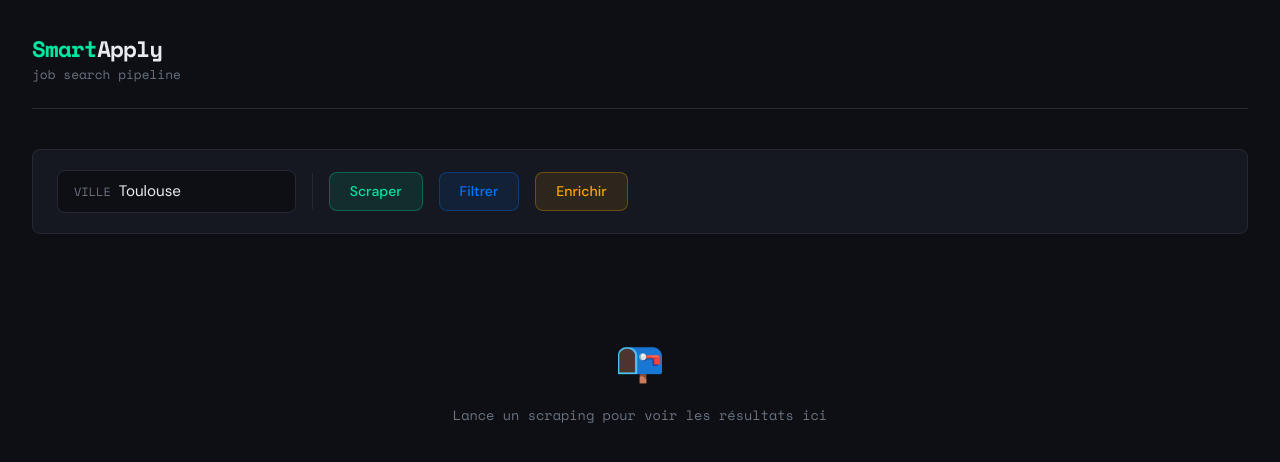
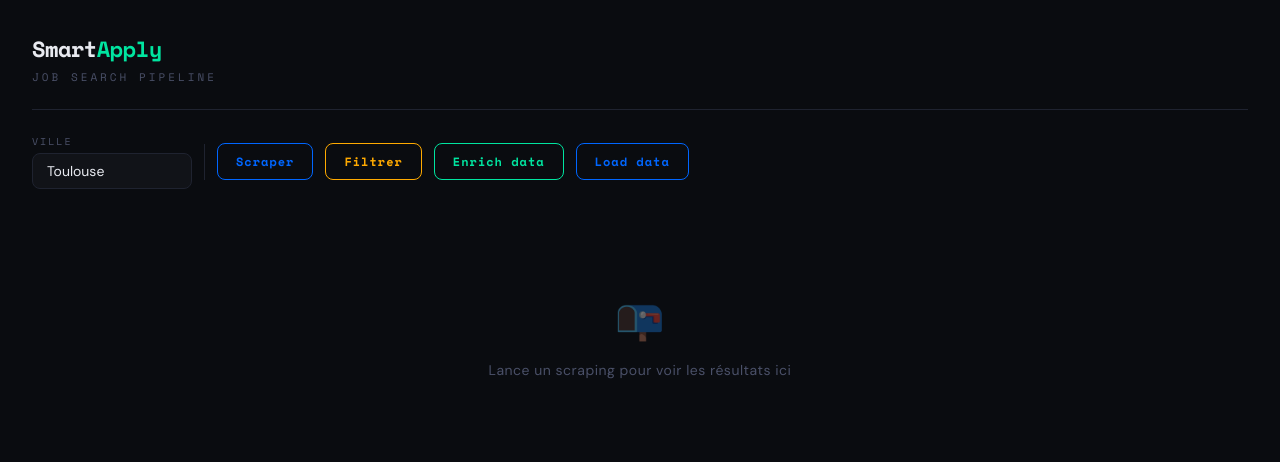
Before and after one commit to MatthieuFranques/SmartApply, an Angular app in the folder src/SmartApplyFront/: page / in a window 1280 px wide. Shown: the top 462 px of the page. Built offline with nearby package versions, Linux system fonts and the light colour scheme.

Commit message:
feat : add data in the dashboard

```diff
--- a/src/SmartApplyFront/src/app/pages/dashboard/dashboard.component.html
+++ b/src/SmartApplyFront/src/app/pages/dashboard/dashboard.component.html
@@ -12,19 +12,11 @@
       <label>VILLE</label>
       <input [(ngModel)]="city" placeholder="Toulouse" />
     </div>
-
     <div class="divider"></div>
-
-    <button class="btn btn-scrape" (click)="onScrape()" [disabled]="loading">
-       Scraper
-    </button>
-    <button class="btn btn-filter" (click)="onFilter()" [disabled]="loading">
-       Filtrer
-    </button>
-    <button class="btn btn-enrich" (click)="onEnrich()" [disabled]="loading">
-      Enrichir
-    </button>
-
+    <button class="btn btn-scrape"  (click)="onScrape()"      [disabled]="loading">Scraper</button>
+    <button class="btn btn-filter"  (click)="onFilter()"      [disabled]="loading">Filtrer</button>
+    <button class="btn btn-enrich"  (click)="onEnrich()"      [disabled]="loading">Enrich data</button>
+    <button class="btn btn-scrape"    (click)="loadResults()"   [disabled]="loading">Load data</button>
     <div class="status-bar" *ngIf="loading || statusMessage">
       <div class="dot" *ngIf="loading"></div>
       {{ statusMessage }}
@@ -33,7 +25,7 @@
 
   <div class="stats" *ngIf="companies.length">
     <div class="stat">
-      <span class="stat-value">{{ companies.length }}</span>
+      <span class="stat-value">{{ filteredCompanies.length }}</span>
       <span class="stat-label">Entreprises</span>
     </div>
     <div class="stat">
@@ -50,7 +42,24 @@
     </div>
   </div>
 
-  <div class="table-wrapper" *ngIf="companies.length; else emptyState">
+  <!-- Filtres par ville -->
+  <div class="city-filters" *ngIf="availableCities.length > 1">
+    <span class="filter-label">Ville</span>
+    <button class="city-chip all"
+            [class.active]="selectedCity === 'all'"
+            (click)="filterByCity('all')">
+      Toutes ({{ companies.length }})
+    </button>
+    <button *ngFor="let c of availableCities"
+            class="city-chip"
+            [class.active]="selectedCity === c"
+            (click)="filterByCity(c)">
+      {{ c }} ({{ countByCity(c) }})
+    </button>
+  </div>
+
+  <div class="table-wrapper" *ngIf="filteredCompanies.length; else emptyState">
+    <div class="table-scroll">
       <table>
         <thead>
           <tr>
@@ -59,25 +68,22 @@
             <th>Ville</th>
             <th>Secteur</th>
             <th>Taille</th>
-          <th>Fondée</th>
             <th>Recrute</th>
             <th>Offres</th>
             <th>Contact</th>
-          <th>Tech</th>
-          <th>Statut</th>
           </tr>
         </thead>
         <tbody>
-        <tr *ngFor="let c of companies" [class.error]="c.scrape_status === 'error'">
-          <td>{{ c.nom }}</td>
+          <tr *ngFor="let c of filteredCompanies"
+              [class.row-error]="c.scrape_status === 'error'">
+            <td class="td-truncate" [title]="c.nom">{{ c.nom }}</td>
             <td><a [href]="'https://' + c.domaine" target="_blank">{{ c.domaine }}</a></td>
             <td>{{ c.ville }}</td>
             <td>{{ c.secteur }}</td>
             <td>{{ c.company_size_hint || '—' }}</td>
-          <td>{{ c.founded_hint || '—' }}</td>
             <td>
               <span [class]="'badge ' + (c.is_recruiting ? 'green' : 'grey')">
-              {{ c.is_recruiting ? '✅ Oui' : '❌ Non' }}
+                {{ c.is_recruiting ? 'Oui' : 'Non' }}
               </span>
             </td>
             <td>{{ c.job_offers?.length || '—' }}</td>
@@ -85,15 +91,10 @@
               <a *ngIf="c.contact_form?.url" [href]="c.contact_form.url" target="_blank">🔗</a>
               <span *ngIf="!c.contact_form?.url">—</span>
             </td>
-          <td>
-            <div class="tags">
-              <span *ngFor="let t of c.tech_keywords?.slice(0,3)" class="tag">{{ t }}</span>
-            </div>
-          </td>
-          <td><span [class]="'badge ' + c.scrape_status">{{ c.scrape_status }}</span></td>
           </tr>
         </tbody>
       </table>
+    </div>
   </div>
 
   <ng-template #emptyState>
--- a/src/SmartApplyFront/src/app/pages/dashboard/dashboard.component.scss
+++ b/src/SmartApplyFront/src/app/pages/dashboard/dashboard.component.scss
@@ -1,102 +1,93 @@
-/* dashboard.component.scss */
-
 @import url('https://fonts.googleapis.com/css2?family=Space+Mono:wght@400;700&family=DM+Sans:wght@300;400;500;600&display=swap');
 
-
+// ─── Variables ───────────────────────────────────────────────
 :host {
-  --bg:        #0d0f14;
-  --surface:   #151820;
-  --border:    #252932;
+  --bg:        #0a0c10;
+  --surface:   #111318;
+  --surface2:  #181b22;
+  --border:    #1f2330;
   --accent:    #00e5a0;
-  --accent2:   #0077ff;
-  --danger:    #ff4757;
-  --warning:   #ffa502;
+  --accent2:   #0066ff;
+  --danger:    #ff4455;
+  --warning:   #ffaa00;
   --text:      #e8eaf0;
-  --muted:     #6b7280;
+  --muted:     #4a5068;
   --radius:    8px;
 }
 
 * { box-sizing: border-box; margin: 0; padding: 0; }
 
 .dashboard {
+  min-height: 100vh;
   background: var(--bg);
-  min-height: 100vh;
+  color: var(--text);
   font-family: 'DM Sans', sans-serif;
-  color: var(--text);
-  padding: 2rem;
+  padding: 32px;
+  display: flex;
+  flex-direction: column;
+  gap: 24px;
 }
 
-/* ─── Header ─── */
+// ─── Header ──────────────────────────────────────────────────
 .header {
   display: flex;
   align-items: center;
-  gap: 1rem;
-  margin-bottom: 2.5rem;
+  justify-content: space-between;
+  padding-bottom: 24px;
   border-bottom: 1px solid var(--border);
-  padding-bottom: 1.5rem;
 
   .logo {
     font-family: 'Space Mono', monospace;
-    font-size: 1.4rem;
+    font-size: 22px;
     font-weight: 700;
-    color: var(--accent);
-    letter-spacing: -0.03em;
+    color: var(--text);
+    letter-spacing: -0.5px;
 
-    span {
-      color: var(--text);
-    }
+    span { color: var(--accent); }
   }
 
   .subtitle {
-    font-size: 0.8rem;
+    font-size: 11px;
+    letter-spacing: 3px;
+    text-transform: uppercase;
     color: var(--muted);
+    margin-top: 4px;
     font-family: 'Space Mono', monospace;
   }
 }
 
-/* ─── Controls ─── */
+// ─── Controls ────────────────────────────────────────────────
 .controls {
   display: flex;
   align-items: center;
-  gap: 1rem;
-  margin-bottom: 2rem;
+  gap: 12px;
   flex-wrap: wrap;
-  background: var(--surface);
-  padding: 1.25rem 1.5rem;
-  border-radius: var(--radius);
-  border: 1px solid var(--border);
 
   .city-input {
     display: flex;
-    align-items: center;
-    gap: 0.5rem;
-    background: var(--bg);
-    border: 1px solid var(--border);
-    border-radius: var(--radius);
-    padding: 0 1rem;
-    transition: border-color 0.2s;
-
-    &:focus-within {
-      border-color: var(--accent);
-    }
+    flex-direction: column;
+    gap: 4px;
 
     label {
-      font-size: 0.75rem;
+      font-family: 'Space Mono', monospace;
+      font-size: 10px;
+      letter-spacing: 2px;
       color: var(--muted);
-      font-family: 'Space Mono', monospace;
-      white-space: nowrap;
     }
 
     input {
-      background: transparent;
-      border: none;
-      outline: none;
+      background: var(--surface);
+      border: 1px solid var(--border);
+      border-radius: var(--radius);
       color: var(--text);
       font-family: 'DM Sans', sans-serif;
-      font-size: 0.95rem;
-      padding: 0.65rem 0;
+      font-size: 14px;
+      padding: 8px 14px;
       width: 160px;
+      transition: border-color 0.2s;
+      outline: none;
 
+      &:focus { border-color: var(--accent); }
       &::placeholder { color: var(--muted); }
     }
   }
@@ -106,131 +97,191 @@
     height: 36px;
     background: var(--border);
   }
+}
 
+// ─── Boutons ─────────────────────────────────────────────────
 .btn {
-    display: flex;
-    align-items: center;
-    gap: 0.5rem;
-    padding: 0.6rem 1.25rem;
+  font-family: 'Space Mono', monospace;
+  font-size: 12px;
+  font-weight: 700;
+  letter-spacing: 1px;
+  padding: 9px 18px;
   border-radius: var(--radius);
   border: 1px solid transparent;
-    font-family: 'DM Sans', sans-serif;
-    font-size: 0.875rem;
-    font-weight: 500;
   cursor: pointer;
-    transition: all 0.15s ease;
+  transition: all 0.15s;
+  white-space: nowrap;
 
-    &:disabled {
-      opacity: 0.4;
-      cursor: not-allowed;
+  &:disabled { opacity: 0.4; cursor: not-allowed; }
+
+  &.btn-scrape {
+    background: transparent;
+    border-color: var(--accent2);
+    color: var(--accent2);
+    &:hover:not(:disabled) { background: var(--accent2); color: #fff; }
   }
 
-    &.btn-scrape {
-      background: rgba(0, 229, 160, 0.1);
-      border-color: rgba(0, 229, 160, 0.3);
+  &.btn-filter {
+    background: transparent;
+    border-color: var(--warning);
+    color: var(--warning);
+    &:hover:not(:disabled) { background: var(--warning); color: #000; }
+  }
+
+  &.btn-enrich {
+    background: transparent;
+    border-color: var(--accent);
     color: var(--accent);
+    &:hover:not(:disabled) { background: var(--accent); color: #000; }
+  }
 
-      &:hover:not(:disabled) {
-        background: rgba(0, 229, 160, 0.2);
-        border-color: var(--accent);
+  &.btn-load {
+    background: var(--surface2);
+    border-color: var(--border);
+    color: var(--muted);
+    &:hover:not(:disabled) { border-color: var(--text); color: var(--text); }
   }
 }
 
-    &.btn-filter {
-      background: rgba(0, 119, 255, 0.1);
-      border-color: rgba(0, 119, 255, 0.3);
-      color: var(--accent2);
-
-      &:hover:not(:disabled) {
-        background: rgba(0, 119, 255, 0.2);
-        border-color: var(--accent2);
-      }
-    }
-
-    &.btn-enrich {
-      background: rgba(255, 165, 2, 0.1);
-      border-color: rgba(255, 165, 2, 0.3);
-      color: var(--warning);
-
-      &:hover:not(:disabled) {
-        background: rgba(255, 165, 2, 0.2);
-        border-color: var(--warning);
-      }
-    }
-  }
-
+// ─── Status bar ──────────────────────────────────────────────
 .status-bar {
-    margin-left: auto;
   display: flex;
   align-items: center;
-    gap: 0.5rem;
-    font-size: 0.8rem;
+  gap: 8px;
+  font-family: 'Space Mono', monospace;
+  font-size: 11px;
   color: var(--muted);
-    font-family: 'Space Mono', monospace;
+  margin-left: 8px;
 
   .dot {
     width: 6px;
     height: 6px;
     border-radius: 50%;
     background: var(--accent);
-      animation: pulse 1.5s infinite;
-    }
+    animation: pulse 1s infinite;
   }
 }
 
-/* ─── Stats bar ─── */
+@keyframes pulse {
+  0%, 100% { opacity: 1; transform: scale(1); }
+  50%       { opacity: 0.4; transform: scale(0.8); }
+}
+
+// ─── Stats ───────────────────────────────────────────────────
 .stats {
   display: flex;
-  gap: 1rem;
-  margin-bottom: 1.5rem;
+  gap: 16px;
 
   .stat {
     background: var(--surface);
     border: 1px solid var(--border);
     border-radius: var(--radius);
-    padding: 0.75rem 1.25rem;
+    padding: 16px 24px;
     display: flex;
     flex-direction: column;
-    gap: 0.2rem;
+    gap: 4px;
+    min-width: 110px;
 
     .stat-value {
       font-family: 'Space Mono', monospace;
-      font-size: 1.5rem;
+      font-size: 28px;
       font-weight: 700;
       color: var(--accent);
+      line-height: 1;
     }
 
     .stat-label {
-      font-size: 0.75rem;
+      font-size: 11px;
+      letter-spacing: 1.5px;
+      text-transform: uppercase;
       color: var(--muted);
     }
   }
 }
 
-/* ─── Table ─── */
+// ─── Filtres ville ───────────────────────────────────────────
+.city-filters {
+  display: flex;
+  align-items: center;
+  gap: 8px;
+  flex-wrap: wrap;
+
+  .filter-label {
+    font-family: 'Space Mono', monospace;
+    font-size: 10px;
+    letter-spacing: 2px;
+    color: var(--muted);
+    text-transform: uppercase;
+    margin-right: 4px;
+  }
+
+  .city-chip {
+    font-family: 'Space Mono', monospace;
+    font-size: 11px;
+    padding: 5px 14px;
+    border-radius: 20px;
+    border: 1px solid var(--border);
+    background: transparent;
+    color: var(--muted);
+    cursor: pointer;
+    transition: all 0.15s;
+
+    &:hover { border-color: var(--text); color: var(--text); }
+
+    &.active {
+      background: var(--accent);
+      border-color: var(--accent);
+      color: #000;
+      font-weight: 700;
+    }
+
+    &.all.active {
+      background: var(--accent2);
+      border-color: var(--accent2);
+      color: #fff;
+    }
+  }
+}
+
+// ─── Tableau ─────────────────────────────────────────────────
 .table-wrapper {
   background: var(--surface);
   border: 1px solid var(--border);
   border-radius: var(--radius);
-  overflow: auto;
+  overflow: hidden;
+
+  .table-scroll {
+    overflow-y: auto;
+    max-height: 560px;
+
+    // Scrollbar custom
+    &::-webkit-scrollbar       { width: 6px; }
+    &::-webkit-scrollbar-track { background: var(--surface); }
+    &::-webkit-scrollbar-thumb { background: var(--border); border-radius: 3px; }
+    &::-webkit-scrollbar-thumb:hover { background: var(--muted); }
+  }
 
   table {
     width: 100%;
     border-collapse: collapse;
-    font-size: 0.85rem;
+    font-size: 13px;
+  }
 
-    thead tr {
-      border-bottom: 1px solid var(--border);
+  thead {
+    position: sticky;
+    top: 0;
+    z-index: 10;
+    background: var(--surface2);
 
     th {
-        padding: 0.85rem 1rem;
+      padding: 12px 16px;
       text-align: left;
       font-family: 'Space Mono', monospace;
-        font-size: 0.7rem;
+      font-size: 10px;
+      letter-spacing: 1.5px;
+      text-transform: uppercase;
       color: var(--muted);
-        font-weight: 400;
-        letter-spacing: 0.05em;
-        text-transform: uppercase;
+      border-bottom: 1px solid var(--border);
       white-space: nowrap;
     }
   }
@@ -239,16 +290,14 @@
     border-bottom: 1px solid var(--border);
     transition: background 0.1s;
 
-      &:hover { background: rgba(255,255,255,0.02); }
     &:last-child { border-bottom: none; }
-
-      &.error {
-        opacity: 0.5;
-      }
+    &:hover { background: var(--surface2); }
+    &.row-error { border-left: 2px solid var(--danger); }
 
     td {
-        padding: 0.85rem 1rem;
+      padding: 12px 16px;
       vertical-align: middle;
+      color: var(--text);
       white-space: nowrap;
 
       a {
@@ -259,55 +308,59 @@
     }
   }
 }
-}
 
-/* ─── Badges ─── */
+// ─── Badges ──────────────────────────────────────────────────
 .badge {
   display: inline-flex;
   align-items: center;
-  padding: 0.2rem 0.6rem;
-  border-radius: 4px;
-  font-size: 0.75rem;
+  padding: 3px 10px;
+  border-radius: 20px;
   font-family: 'Space Mono', monospace;
-  font-weight: 400;
+  font-size: 10px;
+  font-weight: 700;
+  letter-spacing: 0.5px;
 
-  &.green  { background: rgba(0,229,160,0.1);  color: var(--accent);  border: 1px solid rgba(0,229,160,0.2); }
-  &.grey   { background: rgba(107,114,128,0.1); color: var(--muted);   border: 1px solid rgba(107,114,128,0.2); }
-  &.ok     { background: rgba(0,229,160,0.1);  color: var(--accent);  border: 1px solid rgba(0,229,160,0.2); }
-  &.error  { background: rgba(255,71,87,0.1);  color: var(--danger);  border: 1px solid rgba(255,71,87,0.2); }
-  &.timeout{ background: rgba(255,165,2,0.1);  color: var(--warning); border: 1px solid rgba(255,165,2,0.2); }
+  &.green  { background: rgba(0,229,160,0.12); color: var(--accent);  border: 1px solid rgba(0,229,160,0.25); }
+  &.grey   { background: rgba(74,80,104,0.2);  color: var(--muted);   border: 1px solid var(--border); }
+  &.ok      { background: rgba(0,229,160,0.12); color: var(--accent);  border: 1px solid rgba(0,229,160,0.25); }
+  &.error   { background: rgba(255,68,85,0.12); color: var(--danger);  border: 1px solid rgba(255,68,85,0.25); }
+  &.timeout { background: rgba(255,170,0,0.12); color: var(--warning); border: 1px solid rgba(255,170,0,0.25); }
 }
 
-/* ─── Tags ─── */
+// ─── Tags tech ───────────────────────────────────────────────
 .tags {
   display: flex;
-  gap: 0.3rem;
+  gap: 4px;
   flex-wrap: wrap;
 
   .tag {
-    background: rgba(0,119,255,0.1);
+    background: rgba(0,102,255,0.12);
     color: var(--accent2);
-    border: 1px solid rgba(0,119,255,0.2);
+    border: 1px solid rgba(0,102,255,0.2);
     border-radius: 4px;
-    padding: 0.15rem 0.5rem;
-    font-size: 0.7rem;
+    padding: 2px 8px;
+    font-size: 11px;
     font-family: 'Space Mono', monospace;
   }
 }
 
-/* ─── Empty state ─── */
+// ─── Empty state ─────────────────────────────────────────────
 .empty {
-  text-align: center;
-  padding: 4rem 2rem;
+  display: flex;
+  flex-direction: column;
+  align-items: center;
+  justify-content: center;
+  gap: 16px;
+  padding: 80px 32px;
   color: var(--muted);
-  font-family: 'Space Mono', monospace;
-  font-size: 0.85rem;
+  font-size: 14px;
+  letter-spacing: 0.5px;
 
-  .empty-icon { font-size: 2.5rem; margin-bottom: 1rem; }
+  .empty-icon { font-size: 40px; opacity: 0.4; }
 }
-
-/* ─── Animations ─── */
-@keyframes pulse {
-  0%, 100% { opacity: 1; }
-  50%       { opacity: 0.3; }
+.td-truncate {
+  max-width: 160px;
+  overflow: hidden;
+  text-overflow: ellipsis;
+  white-space: nowrap;
 }
--- a/src/SmartApplyFront/src/app/pages/dashboard/dashboard.component.ts
+++ b/src/SmartApplyFront/src/app/pages/dashboard/dashboard.component.ts
@@ -15,10 +15,12 @@ import { Company } from '../../models/company.model';
 })
 export class DashboardComponent {
 
-  city          : string    = 'Toulouse';
-  companies     : Company[] = [];
-  loading       : boolean   = false;
-  statusMessage : string    = '';
+  city            : string   = 'Toulouse';
+  companies       : Company[] = [];
+  loading         : boolean  = false;
+  statusMessage   : string   = '';
+  selectedCity    : string   = 'all';
+  availableCities : string[] = [];
 
   private api = 'http://localhost:8000';
 
@@ -26,9 +28,26 @@ export class DashboardComponent {
 
   // ─── Stats calculées ─────────────────────────────────────
 
-  get recruiting()  { return this.companies.filter(c => c.is_recruiting).length; }
-  get withOffers()  { return this.companies.filter(c => c.job_offers?.length).length; }
-  get withContact() { return this.companies.filter(c => c.contact_form?.url).length; }
+  get filteredCompanies() {
+    if (this.selectedCity === 'all') return this.companies;
+    return this.companies.filter(c =>
+      c.ville?.toLowerCase() === this.selectedCity.toLowerCase()
+    );
+  }
+
+  get recruiting()  { return this.filteredCompanies.filter(c => c.is_recruiting).length; }
+  get withOffers()  { return this.filteredCompanies.filter(c => c.job_offers?.length).length; }
+  get withContact() { return this.filteredCompanies.filter(c => c.contact_form?.url).length; }
+
+  filterByCity(city: string) {
+    this.selectedCity = city;
+  }
+
+  countByCity(city: string) {
+    return this.companies.filter(c =>
+      c.ville?.toLowerCase() === city.toLowerCase()
+    ).length;
+  }
 
   // ─── Actions pipeline ────────────────────────────────────
 
@@ -38,11 +57,11 @@ export class DashboardComponent {
     this.http.post(`${this.api}/scraping/start`, { cities: [this.city] })
       .subscribe({
         next: () => {
-          this.statusMessage = '✅ Scraping terminé';
+          this.statusMessage = 'Scraping terminé';
           this.loadResults();
         },
         error: () => {
-          this.statusMessage = '❌ Erreur scraping';
+          this.statusMessage = 'Erreur scraping';
           this.loading = false;
         },
         complete: () => this.loading = false
@@ -55,11 +74,11 @@ export class DashboardComponent {
     this.http.post(`${this.api}/filter/start`, { cities: [this.city] })
       .subscribe({
         next: () => {
-          this.statusMessage = '✅ Filtrage terminé';
+          this.statusMessage = 'Filtrage terminé';
           this.loadResults();
         },
         error: () => {
-          this.statusMessage = '❌ Erreur filtrage';
+          this.statusMessage = 'Erreur filtrage';
           this.loading = false;
         },
         complete: () => this.loading = false
@@ -69,15 +88,13 @@ export class DashboardComponent {
   onEnrich() {
     this.loading = true;
     this.statusMessage = 'Enrichissement en cours...';
-    this.http.post(`${this.api}/enrich/start-sync`, {
-      input_file: `results/${this.city.toLowerCase()}/deep_results-${this.city.toLowerCase()}.json`
-    }).subscribe({
+    this.http.post(`${this.api}/enrich/start`, {}).subscribe({
       next: () => {
-        this.statusMessage = '✅ Enrichissement terminé';
+        this.statusMessage = 'Enrichissement terminé';
         this.loadResults();
       },
       error: () => {
-        this.statusMessage = '❌ Erreur enrichissement';
+        this.statusMessage = 'Erreur enrichissement';
         this.loading = false;
       },
       complete: () => this.loading = false
@@ -87,11 +104,12 @@ export class DashboardComponent {
   // ─── Chargement des résultats ────────────────────────────
 
   loadResults() {
-    this.http.get<Company[]>(
-      `${this.api}/enrich/results/${this.city.toLowerCase()}`
-    ).subscribe({
-      next: (data) => this.companies = data,
-      error: () => this.statusMessage += ' (aucun résultat chargé)'
+    this.http.get<Company[]>(`${this.api}/enrich/results`).subscribe({
+      next: (data) => {
+        this.companies       = data;
+        this.availableCities = [...new Set(data.map(c => c.ville).filter(Boolean))];
+      },
+      error: () => this.statusMessage += ' (aucun résultat)'
     });
   }
 }
```
Lines whose indentation alone changed are shown as unchanged.
